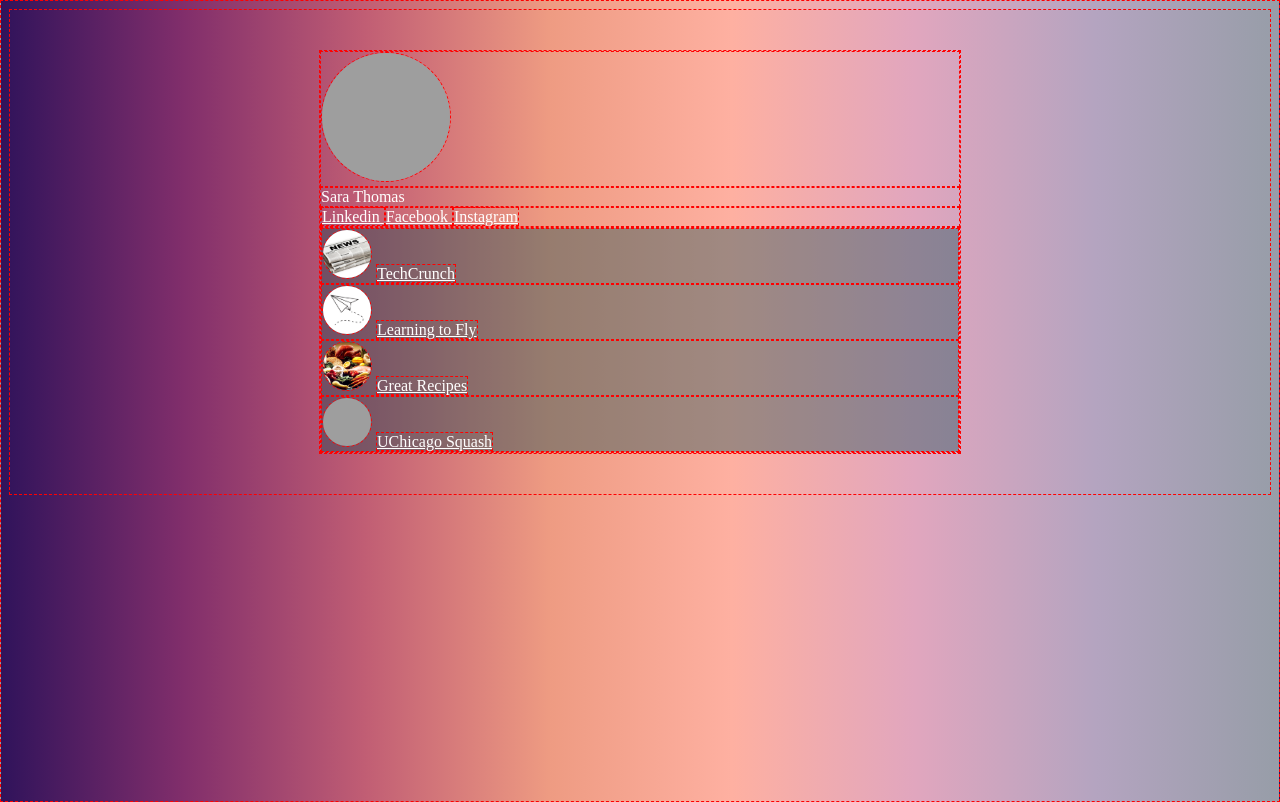
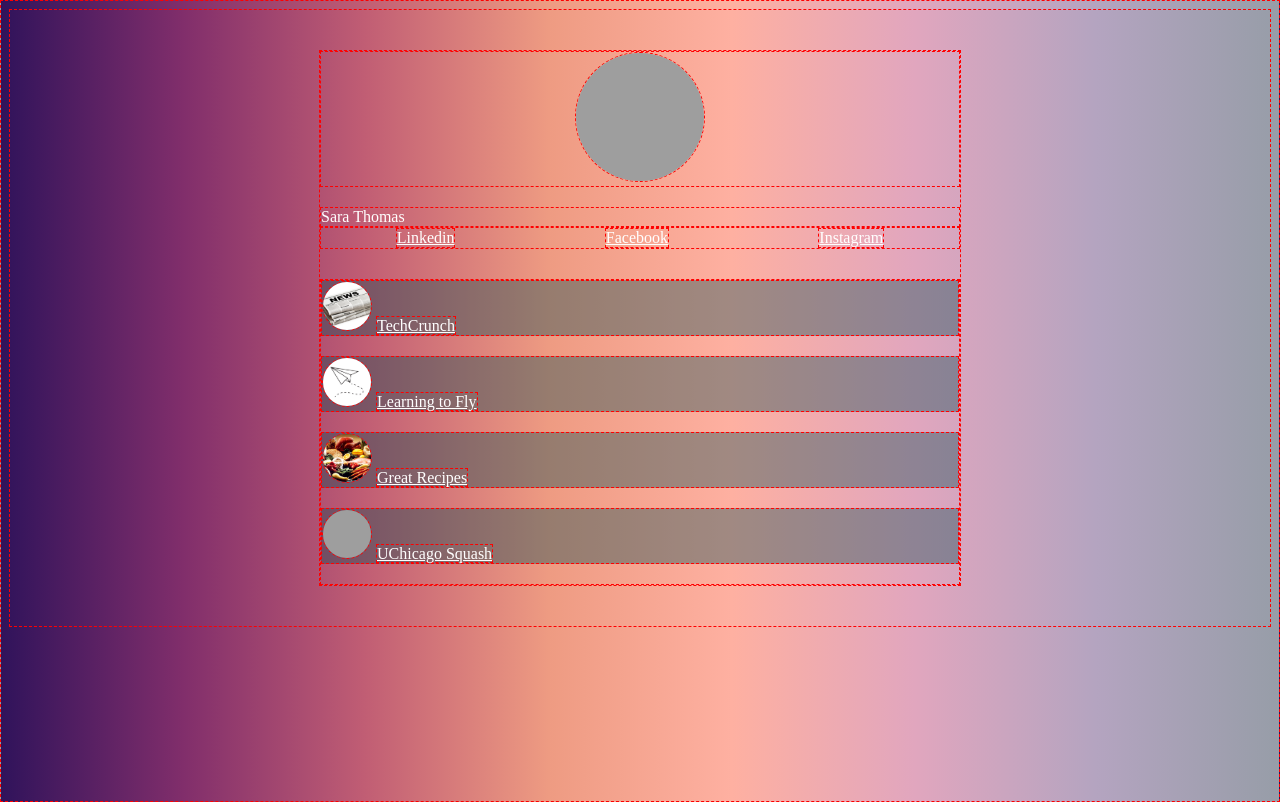
Before and after one commit to sthomas315/link-in-bio, a plain HTML site: page index.html in a window 1280 px wide. Drawn offline with Linux system fonts and the light colour scheme; grey boxes are pictures that could not be loaded.

Commit message:
more updates

```diff
--- a/index.html
+++ b/index.html
@@ -11,9 +11,11 @@
   html{
     min-height: 100%;
   }
+
   * {
     border: 1px red dashed;
   }
+
   body{
     padding-top: 40px;
     padding-bottom: 40px;
@@ -28,12 +30,14 @@
 
   .item{
     background-color: rgba(0,72,76,0.37);
+    margin-bottom: 20px;
   }
 
   .main-container{
     max-width: 640px;
     margin: auto;
   }
+
   .avatar-image{
     width: 128px;
     height: 128px;
@@ -46,6 +50,22 @@ width: 48px;
 height: 48px;
 border-radius: 48px;
 object-fit: cover;
+  }
+
+  .image-row{
+    margin-bottom: 20px;
+    text-align: center;
+  }
+
+  .name-row{
+    margin-bottom: 30px;
+    text-align:center;
+  }
+
+  .social-icons-row{
+    margin-bottom: 30px;
+    display: flex;
+    justify-content: space-around;
   }
   </style>
 
```
